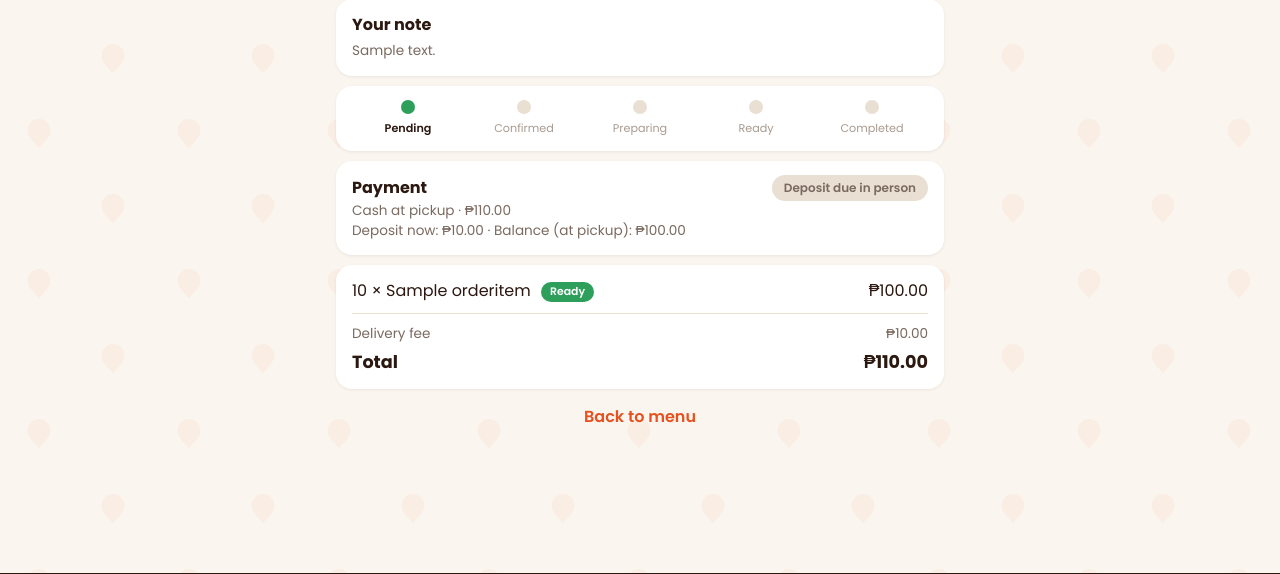
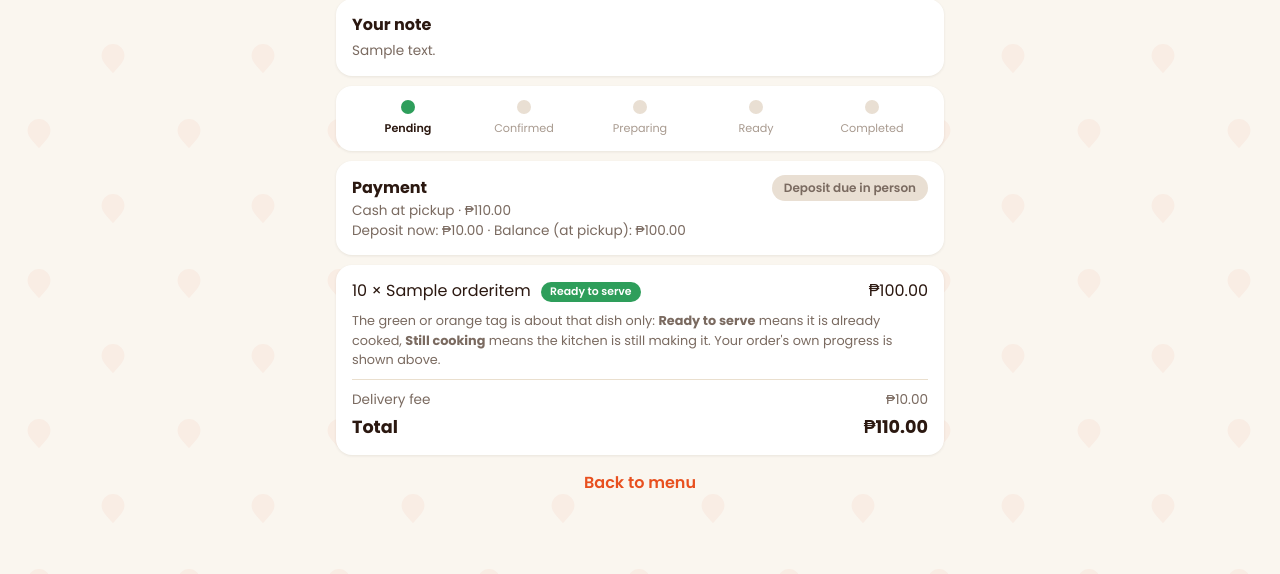
Before and after one commit to JazelleTamayo/Kaon, an ASP.NET Core app: page /Order/Status/1 in a window 1280 px wide. Shown: the part 352-926 px from the top of the page. Run offline with ASP.NET Core 8, Linux system fonts and the light colour scheme; the visitor is signed in with stand-in values (Sample User, id 1); tables that the repository leaves empty hold one stand-in row (values such as "Sample post"); data that the repository does not hold is empty; some libraries are stand-ins or nearby versions.

Commit message:
Order page: dish tags say Ready to serve or Still cooking, with a one-line explanation, so they are not mixed up with the order's own status
Co-Authored-By: Claude Sonnet 5.5 <noreply@anthropic.com>

```diff
--- a/Kaon/Views/Order/Status.cshtml
+++ b/Kaon/Views/Order/Status.cshtml
@@ -118,11 +118,15 @@
                 @item.Quantity × @item.ItemName
                 @if (item.TracksReadiness)
                 {
-                    <span class="chip chip-sm @(item.IsReadyToServe ? "chip-ready" : "chip-preparing")">@(item.IsReadyToServe ? "Ready" : "Preparing")</span>
+                    <span class="chip chip-sm @(item.IsReadyToServe ? "chip-ready" : "chip-preparing")">@(item.IsReadyToServe ? "Ready to serve" : "Still cooking")</span>
                 }
             </span>
             <span>₱@((item.UnitPrice * item.Quantity).ToString("N2"))</span>
         </div>
+    }
+    @if (Model.Items.Any(i => i.TracksReadiness))
+    {
+        <p class="muted" style="margin:8px 0 0;font-size:.8rem">The green or orange tag is about that dish only: <strong>Ready to serve</strong> means it is already cooked, <strong>Still cooking</strong> means the kitchen is still making it. Your order's own progress is shown above.</p>
     }
     <hr class="divider" />
     @if (Model.DeliveryFee > 0)
--- a/Kaon/Views/Owner/_OrderCard.cshtml
+++ b/Kaon/Views/Owner/_OrderCard.cshtml
@@ -40,7 +40,7 @@
                 @i.Quantity × @i.ItemName
                 @if (i.TracksReadiness)
                 {
-                    <span class="chip chip-sm @(i.IsReadyToServe ? "chip-ready" : "chip-preparing")">@(i.IsReadyToServe ? "Ready" : "Preparing")</span>
+                    <span class="chip chip-sm @(i.IsReadyToServe ? "chip-ready" : "chip-preparing")">@(i.IsReadyToServe ? "Ready to serve" : "Still cooking")</span>
                 }
             </li>
         }
```
